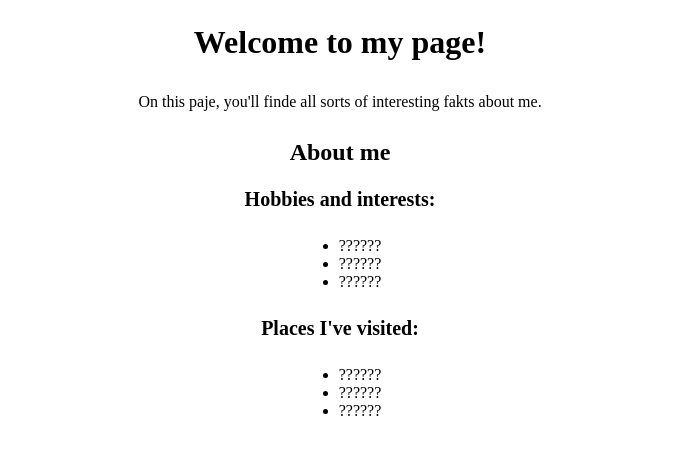
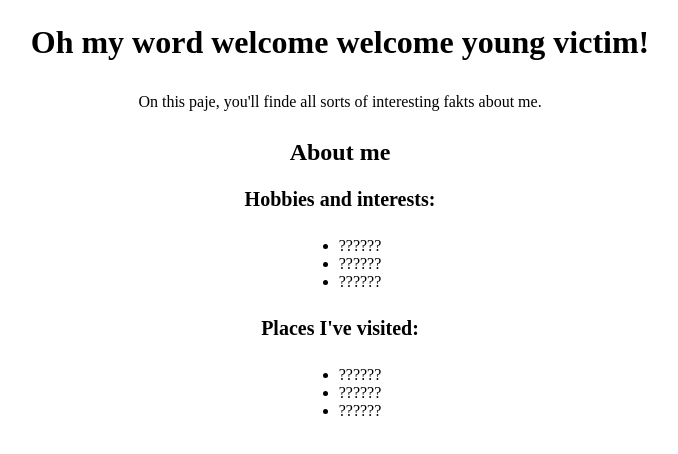
Before and after one commit to annabelhammond/qadevopsgit, a plain HTML site: page index.html in a window 1280 px wide. Shown: the whole page, without its empty margins (300-978 px from the left). Drawn offline with Linux system fonts and the light colour scheme.

Commit message:
edit page header

```diff
--- a/index.html
+++ b/index.html
@@ -8,7 +8,7 @@
   </head>
 
   <body>
-    <h1>Welcome to my page!</h1>
+    <h1>Oh my word welcome welcome young victim!</h1>
     <p>On this paje, you'll finde all sorts of interesting fakts about me.</p>
 
     <h2>About me</h2>
```
